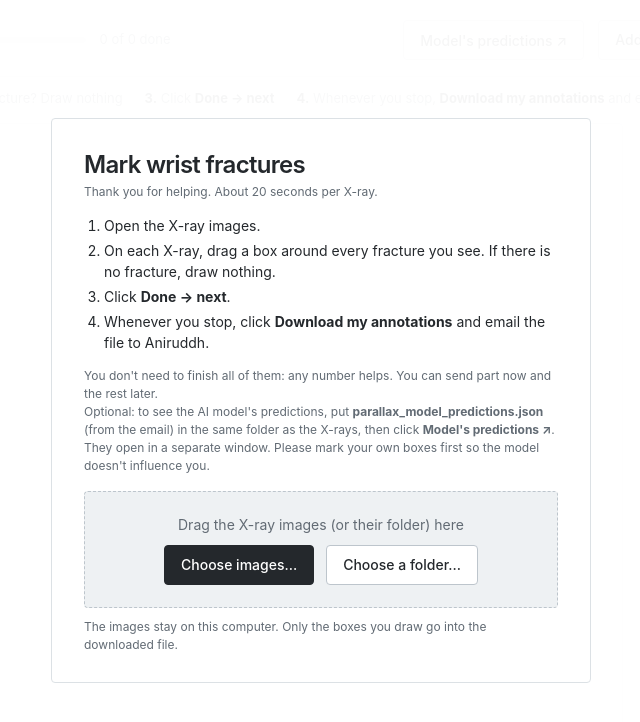
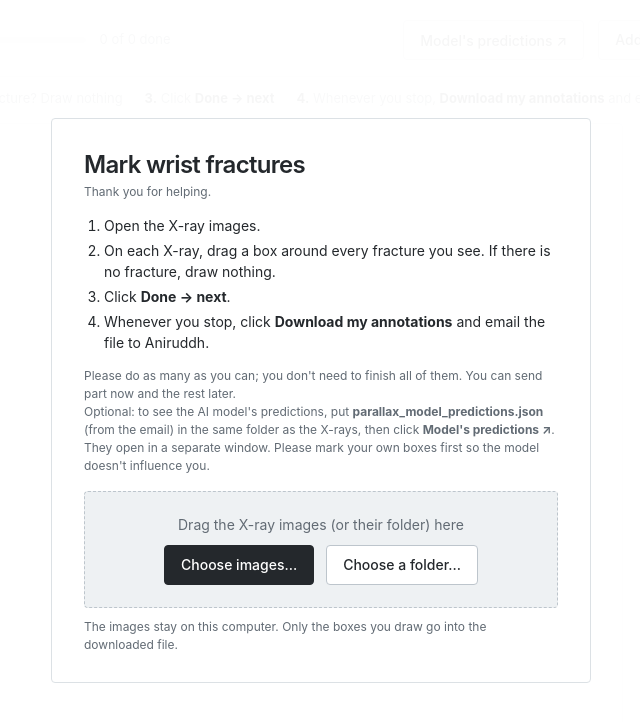
Before and after one commit to maheshwari-aniruddh/parallax-annotator, a plain HTML site: page index.html in a window 1280 px wide. Shown: the whole page, without its empty margins (319-959 px from the left). Drawn offline with Linux system fonts and the light colour scheme.

Commit message:
Remove time estimate, ask for as many as possible
Co-Authored-By: Claude Opus 5.5 <noreply@anthropic.com>

```diff
--- a/index.html
+++ b/index.html
@@ -85,14 +85,14 @@
 
 <div class="screen" id="welcome"><div class="box">
   <h1>Mark wrist fractures</h1>
-  <p class="hint">Thank you for helping. About 20 seconds per X-ray.</p>
+  <p class="hint">Thank you for helping.</p>
   <ol>
     <li>Open the X-ray images.</li>
     <li>On each X-ray, drag a box around every fracture you see. If there is no fracture, draw nothing.</li>
     <li>Click <b>Done → next</b>.</li>
     <li>Whenever you stop, click <b>Download my annotations</b> and email the file to Aniruddh.</li>
   </ol>
-  <p class="hint">You don't need to finish all of them: any number helps. You can send part now and the rest later.</p>
+  <p class="hint">Please do as many as you can; you don't need to finish all of them. You can send part now and the rest later.</p>
   <p class="hint">Optional: to see the AI model's predictions, put <b>parallax_model_predictions.json</b> (from the email) in the same folder as the X-rays, then click <b>Model's predictions ↗</b>. They open in a separate window. Please mark your own boxes first so the model doesn't influence you.</p>
   <div id="drop">Drag the X-ray images (or their folder) here<br>
     <label class="btn run-btn">Choose images…<input class="pick" type="file" accept="image/*,.json" multiple hidden></label>
```
